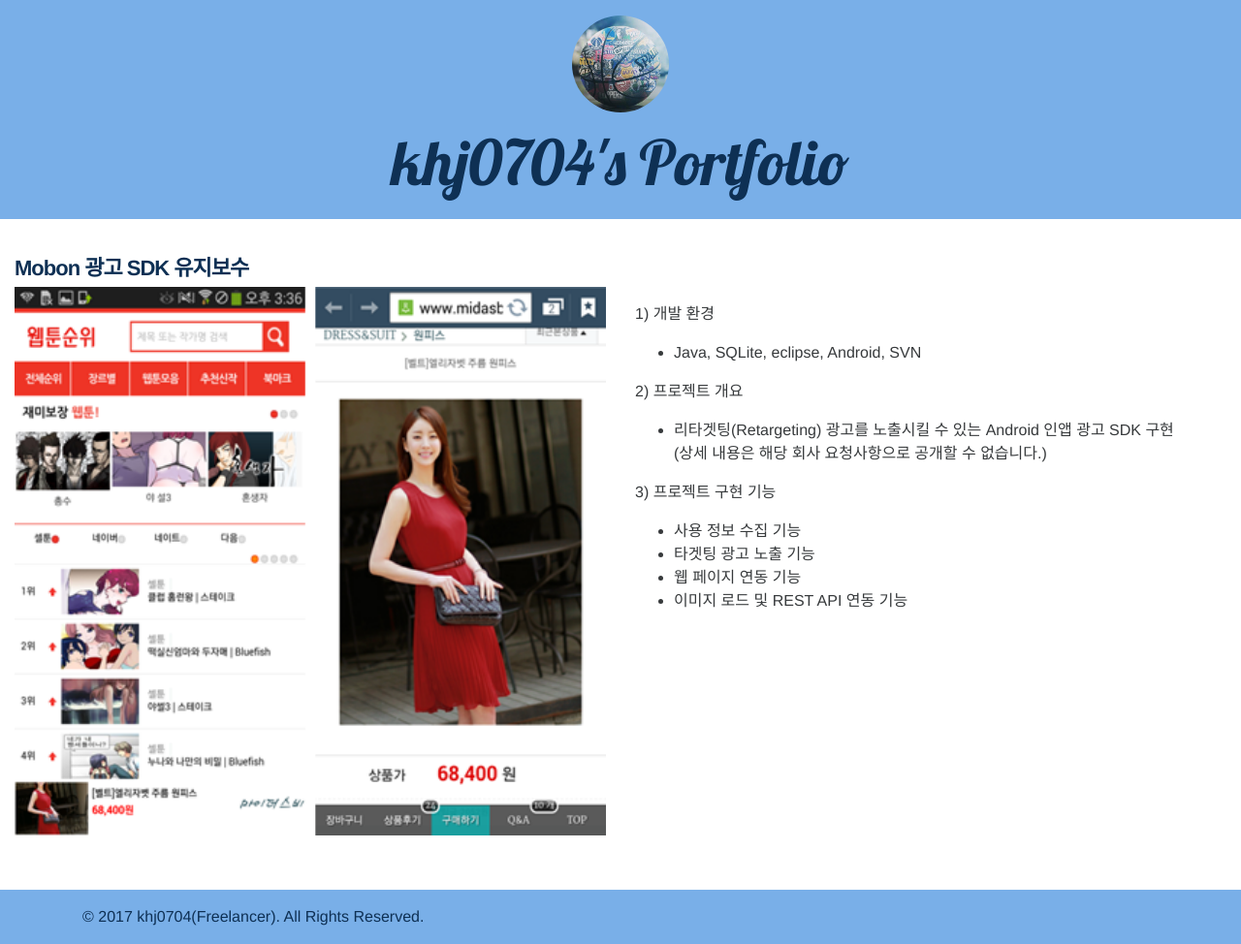
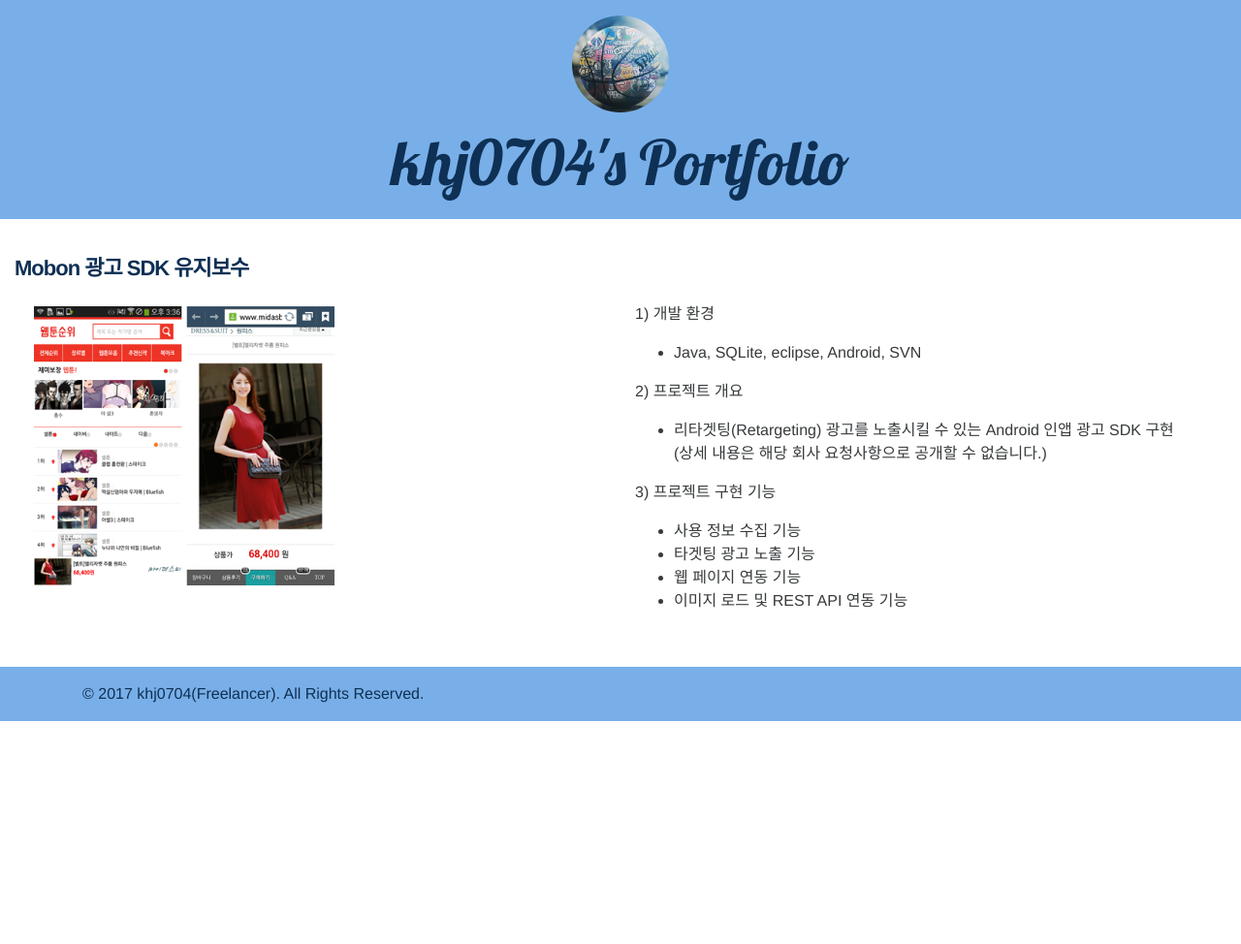
Before and after one commit to khj0704/khj0704.github.io, a Jekyll site: the page built from _posts/2017-01-15-portfolio15.md, in a window 1280 px wide. Shown: the whole page at 97% size. Built offline with Jekyll 4.4.1, drawn with Linux system fonts in a browser that asks for light colours; nearby versions of some CDN libraries; after the commit the page ends 900 px from its top, so only the background shows below that.

Commit message:
Modified Post Layout

```diff
--- a/_layouts/post.html
+++ b/_layouts/post.html
@@ -78,7 +78,7 @@
 				</div>
 				<div class="col-sm-12 col-md-6">
 					<p>
-						<img src="../../../../../web-dist/images/{{ page.image }}" align="center" style="width:100%;height:auto;">
+						<img src="../../../../../web-dist/images/{{ page.image }}" style="width:100%;max-width:350px;height:auto;align:center;padding:20px;">
 					</p>
 				</div>
 				<div class="col-sm-12 col-md-6">
```
